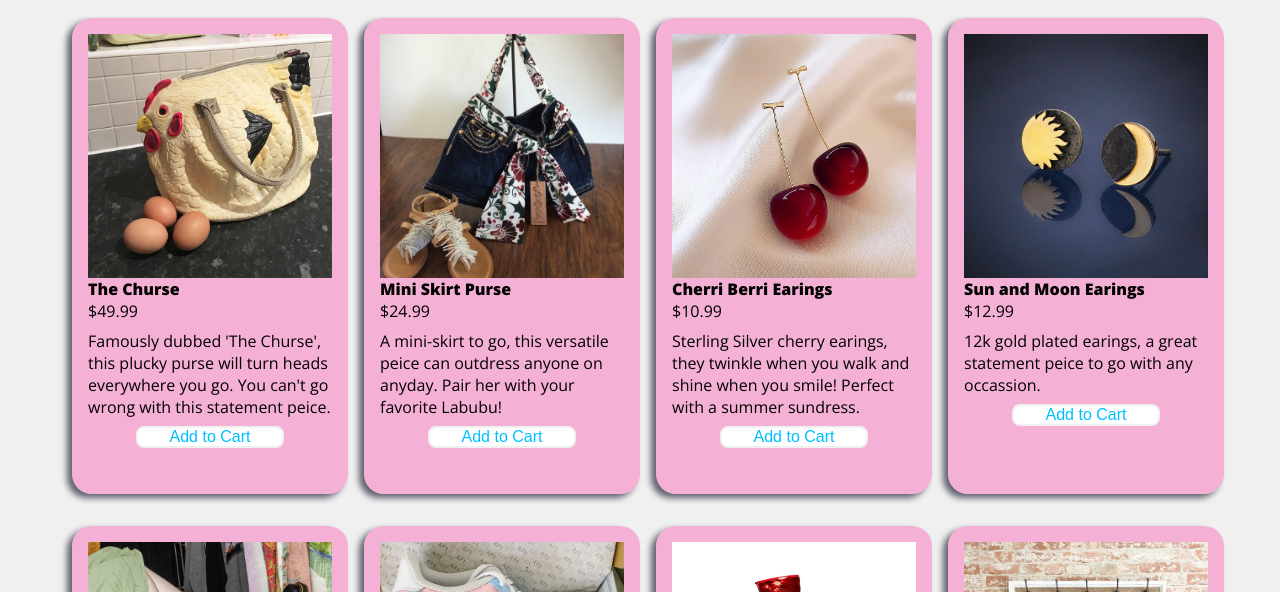
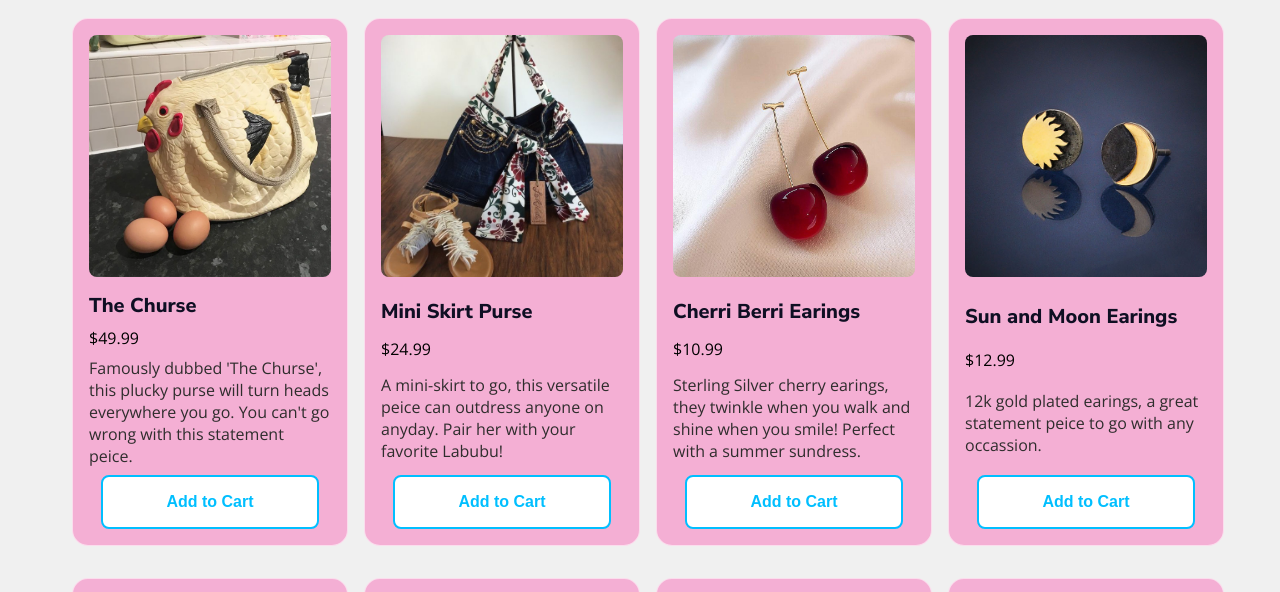
Before and after one commit to eddiesanch8/Corazon-Commerce, a plain HTML site: page products/products.html in a window 1280 px wide. Shown: the part 139-731 px from the top of the page. Drawn offline with nearby package versions, Linux system fonts and the light colour scheme; a web font is replaced by a local one.

Commit message:
fixed overlay and shadow

```diff
--- a/css/products.scss
+++ b/css/products.scss
@@ -1,4 +1,5 @@
 @use "sass:map";
+@import url("https://fonts.googleapis.com/css2?family=Chango&family=Noto+Kufi+Arabic:wght@100..900&family=Nunito+Sans:ital,opsz,wght@0,6..12,200..1000;1,6..12,200..1000&family=Quicksand:wght@300..700&display=swap");
 
 $colors: (
   "off-white": #f0f0f0,
@@ -6,7 +7,7 @@ $colors: (
   "electric-blue": #00bfff,
   "pop-pink": #ff1492,
   "gold": #ffd700,
-  "black": #2f2d2d,
+  "light-black": #2f2d2d,
   "overlay": #2b2b2b8b,
   "nav-hover": #f0f0f069,
 );
@@ -39,51 +40,83 @@ $colors: (
 .product-grid {
   display: flex;
   flex-direction: column;
-  border-radius: 20px;
+  justify-content: space-between;
+  border: 1px solid #ffffff92;
+  border-radius: 1rem;
   background-color: #ff14914a;
-  box-shadow: #0f0f23a1 -5px 4px 6px 0px;
   font-size: 1rem;
   min-width: 100%;
   padding: 1rem;
   margin: 0.5rem;
+  transition: transform 0.2s ease, box-shadow 0.2s ease;
+
+  &:hover {
+    transform: translateY(-2px);
+    box-shadow: #87879c95 -7px 6px 8px 2px;
+  }
+}
+
+.product-img {
+  max-width: 100%;
+  height: auto;
+  object-fit: cover;
+  border-radius: 0.5rem;
+  margin-bottom: 0.5rem;
 }
 
 .product-name {
   font-weight: 800;
+  font-family: "Nunito Sans", sans-serif;
+  font-size: 1.25rem;
+  color: map.get($colors, deep-navy);
+  margin: 0.5rem 0;
+  line-height: 1.3;
 }
+
 .product-price {
   font-weight: 400;
+  font-size: 1rem;
   margin-bottom: 0.5rem;
 }
 
 .product-desc {
   font-size: 1rem;
+  color: map.get($colors, light-black);
 }
 
 .product-btn {
   border-style: none;
-  margin: 0.5rem auto;
+  margin: 0.5rem auto 0;
   background-color: #ffffff;
   border-radius: 0.5rem;
   cursor: pointer;
-  border: 2px solid map.get($colors, off-white);
+  border: 2px solid #00bfff;
   color: map.get($colors, electric-blue);
   font-size: 1rem;
-  font-weight: 400;
-  max-width: 80%;
-  padding: 0 0.5rem;
+  font-weight: 600;
+  width: 90%;
+  padding: 1rem 0.5rem;
+  transition: all 0.2s ease;
+  align-self: center;
+
   &:hover {
-    transform: 10s ease scale(1.1);
-    transform: scale(1.1);
-    box-shadow: 0 4px 8px map.get($colors, electric-blue);
-  }
-  &:focus {
-    transform: 10s ease scale(1.1);
-    transform: scale(1.1);
-    box-shadow: 0 4px 8px map.get($colors, electric-blue);
+    transform: scale(1.05);
+    box-shadow: 0 4px 12px rgba(0, 191, 255, 0.3);
+    background-color: #34cafccd;
+    color: #ffffff;
   }
 
-  @media (min-width: 700px) {
-    padding: 0 2rem;
+  &:focus {
+    transform: scale(1.05);
+    box-shadow: 0 4px 12px rgba(0, 191, 255, 0.3);
+    background-color: #34cafccd;
+    color: #ffffff;
+    outline: none;
   }
 }
+
+@media (min-width: 700px) {
+  .product-btn {
+    padding: 1rem 2rem;
+  }
+}
```
Also changed, not shown: css/products.css, 1 other file.
